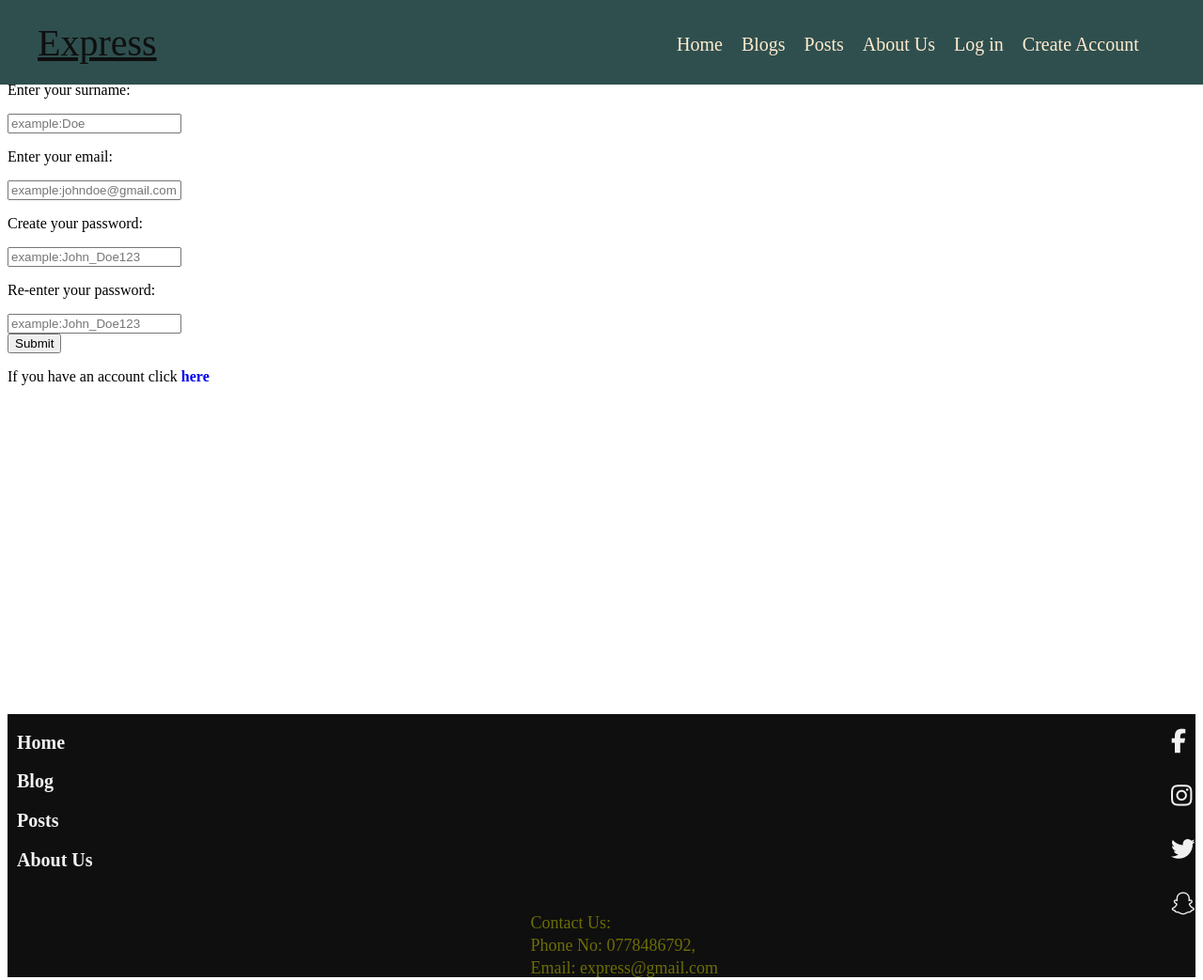
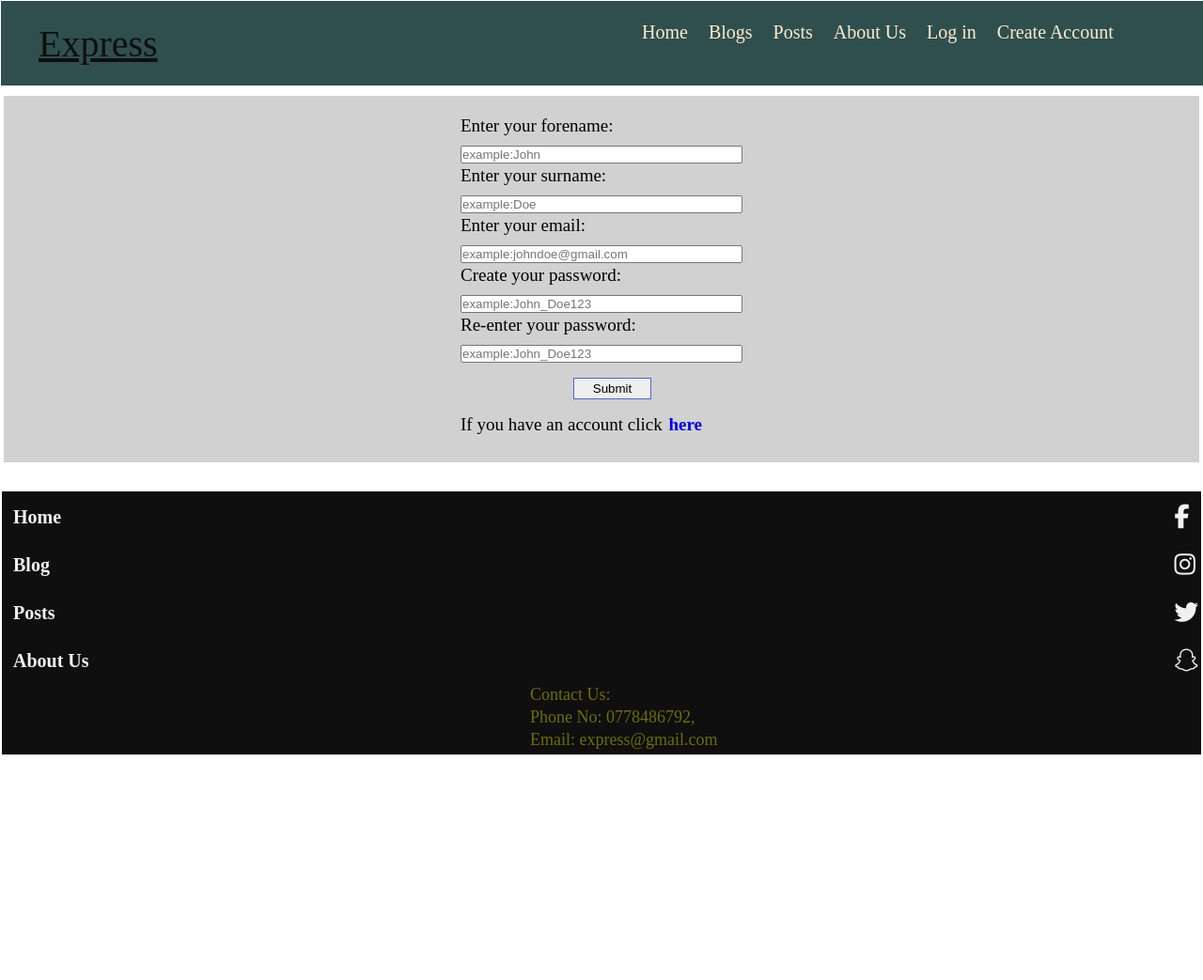
Before and after one commit to Wangui-Web/create_projects, a plain HTML site: page create-account.html in a window 1280 px wide. Shown: the whole page at 94% size. After the commit the page ends 803 px from the top, so only its background shows below. Drawn offline with Linux system fonts and the light colour scheme.

Commit message:
Add files via upload

```diff
--- a/style.css
+++ b/style.css
@@ -1,7 +1,19 @@
 *{
+    margin: 1px;
+    padding: 0;
     box-sizing: border-box;
     list-style: none;
     text-decoration: none;
+}
+html,body{
+    height: 100%;
+}
+#container{
+    min-height:100%;
+}
+#body-container{
+    overflow: auto;
+    padding-bottom: 280px;
 }
 /*header*/
 .header-container{
@@ -16,7 +28,7 @@
 }
 .header-log-in{
     margin-left: 10px;
-    line-height: 15px;
+    line-height: 35px;
 }
 .header-log-in h3 a{
     font-size: 18px;
@@ -57,7 +69,7 @@
 .menu-content{
     position: fixed;
     top: 80px;
-    right: 5px;
+    right: 0px;
     width: 0px;
     height:250px;
     background-color: rgb(32, 31, 31);
@@ -65,7 +77,7 @@
 }
 .menu-content ul{
     line-height: 50px;
-    margin: 0 auto;
+    margin: 10px;
 }
 .menu-content ul li a{
     color: #f1f1f1;
@@ -111,16 +123,22 @@
         color: blue;
         text-decoration:underline;
     }
+    .main-wrapper{
+        width: 90%;
+        padding: 0 0px 0 120px;
+        margin-bottom:0 ;
+    }
     .footer-container{
         margin-top: 5px;
     }
 }
 /*main*/
+
 .main-container{
+    width: 100%;
     display: flex;
     flex-direction: column;
-    height:calc(100vh - 100px);
-    padding-top: 80px;
+    padding-top:90px;
 }
 .background-main{
     display: flex;
@@ -149,9 +167,8 @@
     font-family: sriracha;
 }
 .blog-post-container{
-    display: flex;
-    flex-direction: column;
     height: 400px;
+    margin-bottom: 20px;
 }
 .blog-container{
     background-color: rgb(83, 83, 83)!important;
@@ -160,7 +177,7 @@
     display: flex;
     margin-top: 10px;
     margin-bottom: 10px;
-    height: 100%;
+    height: calc(400px / 2);
     background-color: darkslategrey;
 }
 .blog-container button,.post-container button{
@@ -186,20 +203,24 @@
 
 /*footer*/
 .footer-container{
+    background-color: #0f0f0f;
+    position: relative;
+    height: 280px;
+    margin:-280px 0px 5px 0px;
+    clear: both;
     width: 100%;
-    margin-top: 350px;
-    height: 280px;
-    background-color: #0f0f0f;
     display: flex;
 }
 .footer-content{
     margin-left: 10px;
+
 }
 .footer-content h3 a{
     color: #f1f1f1;
     font-size: 20px;
     font-family: sriracha;
     font-weight: 100px;
+    line-height: 50px;
 }
 .sm-links{
    flex-basis: 20px;
@@ -209,15 +230,52 @@
 .sm-links a i{
     color: #f1f1f1;
     zoom: 1.6;
-    padding: 10px 10px;
+    padding: 7px 10px;
 }
 .footer-content h3 a:hover,.sm-links a i:hover{
     color: rgb(226, 34, 34);
 }
 .footer-container p{
-    margin: 210px auto;
+    margin: auto;
+    padding-top: 200px;
     color: #6d6e06;
     font-size: 18px;
     font-family: sriracha;
     line-height: 24px;
 }
+
+/*create-account ,log-in*/
+
+.create-account-container, .log-in-container{
+    margin: 100px 0 20px 0;
+    background-color: #d1d1d1;
+    padding: 20px 20px;
+    display: flex;
+}
+.form-container{
+    margin:auto;
+}
+.form-container p{
+    font-size: 19px;
+    font-family: sriracha;
+    height: 30px;
+}
+.form-container input{
+    width: 300px;
+}
+.form-container input:hover{
+    border:2px solid rgb(187, 10, 10);
+}
+.form-container button{
+    margin: 5% 40%;
+    cursor: pointer;
+    border:1px solid royalblue;
+    padding:3px 20px;
+}
+.form-container button:hover{
+    border:2px solid rgb(187, 10, 10);
+}
+.form-container p a:hover{
+    text-decoration: underline;
+    color: rgb(187, 10, 10);
+}
```
